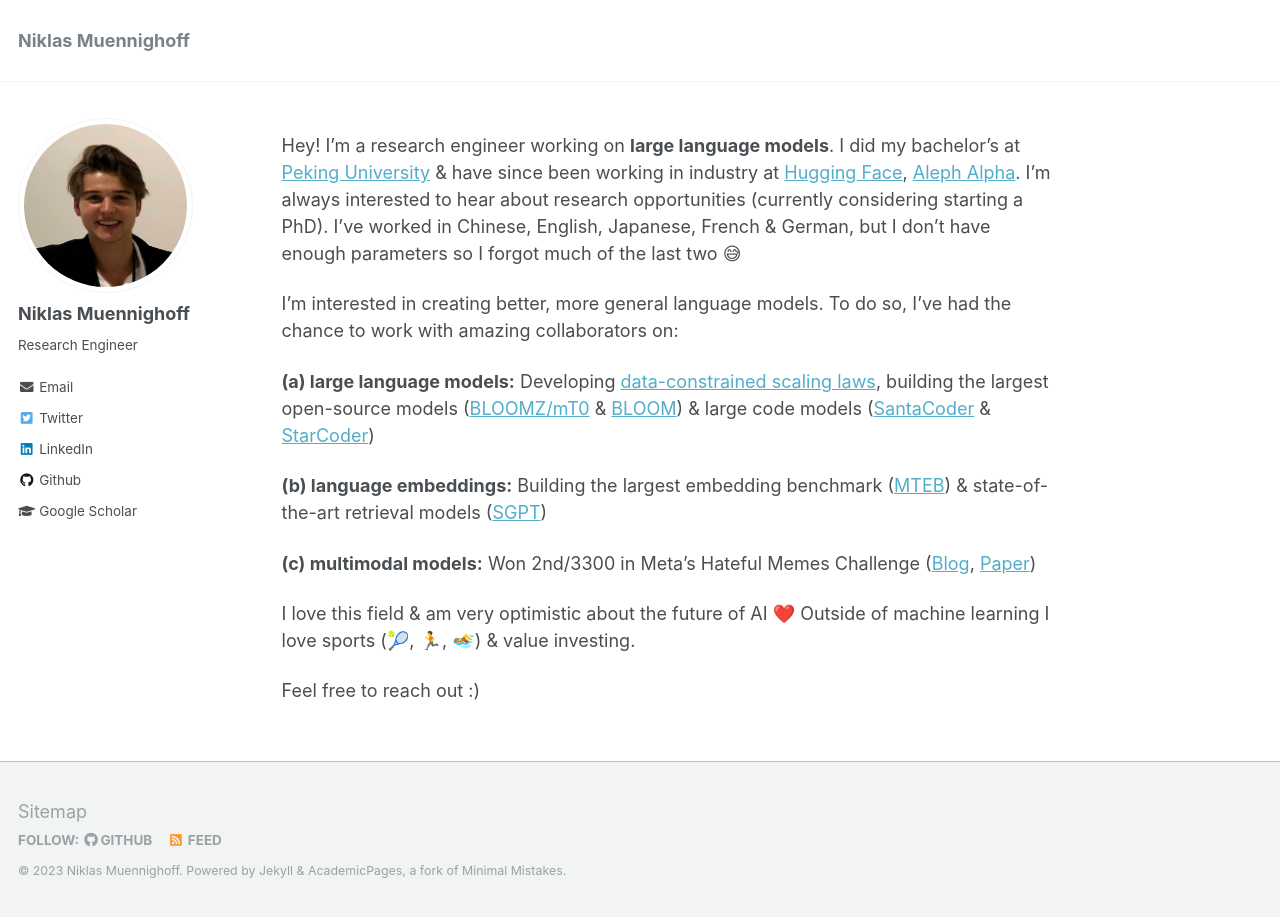
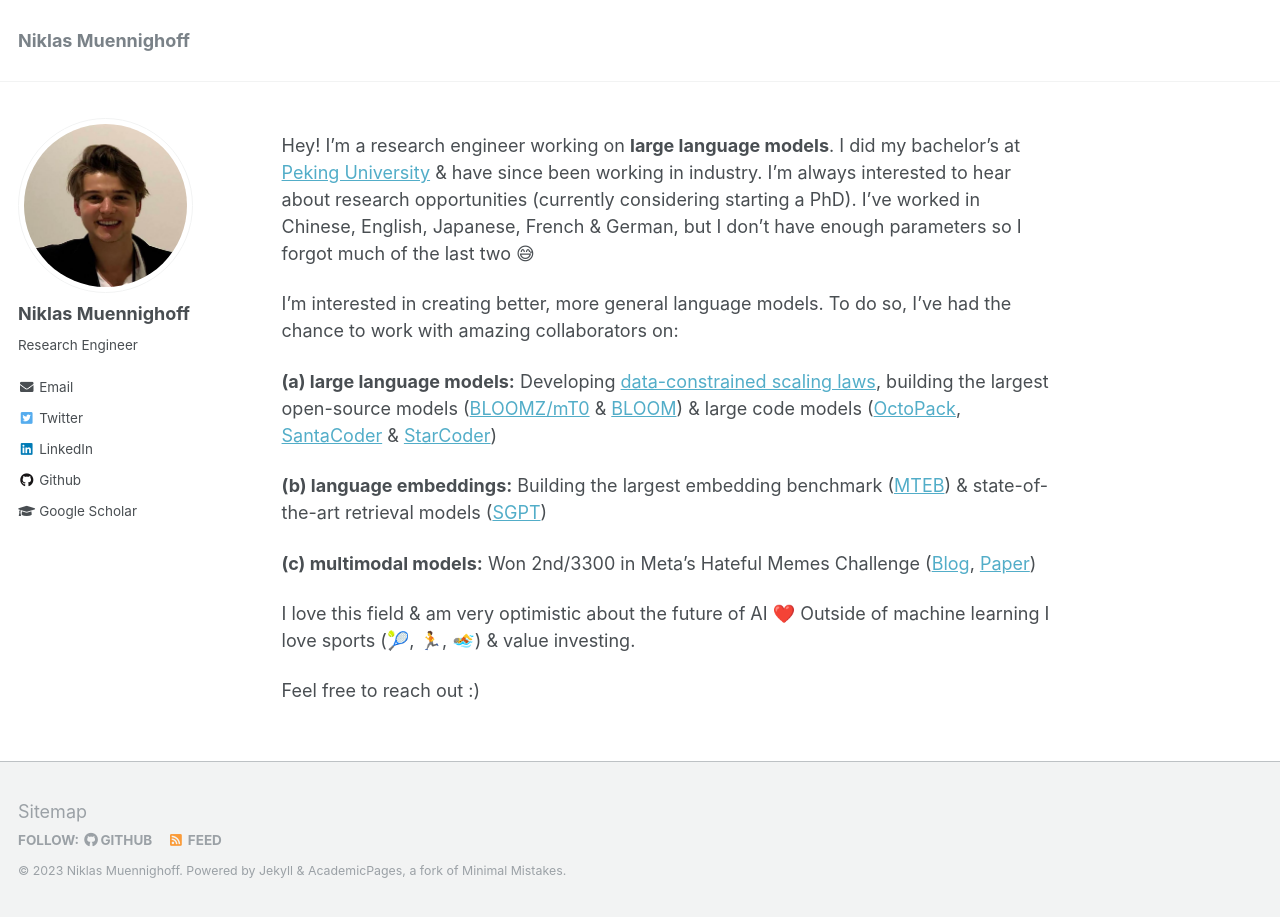
Before and after one commit to Muennighoff/Muennighoff.github.io, a Jekyll site: the page built from _pages/about.md, in a window 1280 px wide. Built offline with Jekyll 4.4.1, drawn with Linux system fonts in a browser that asks for light colours.

Commit message:
Update about.md

```diff
--- a/_pages/about.md
+++ b/_pages/about.md
@@ -9,11 +9,11 @@
   - /about.html
 ---
 
-Hey! I'm a research engineer working on **large language models**. I did my bachelor's at [Peking University](https://en.wikipedia.org/wiki/Peking_University) & have since been working in industry at [Hugging Face](https://huggingface.co/), [Aleph Alpha](https://www.aleph-alpha.com/). I'm always interested to hear about research opportunities (currently considering starting a PhD). I've worked in Chinese, English, Japanese, French & German, but I don't have enough parameters so I forgot much of the last two 😅
+Hey! I'm a research engineer working on **large language models**. I did my bachelor's at [Peking University](https://en.wikipedia.org/wiki/Peking_University) & have since been working in industry. I'm always interested to hear about research opportunities (currently considering starting a PhD). I've worked in Chinese, English, Japanese, French & German, but I don't have enough parameters so I forgot much of the last two 😅
 
 I'm interested in creating better, more general language models. To do so, I've had the chance to work with amazing collaborators on:
 
-**(a) large language models:** Developing [data-constrained scaling laws](https://arxiv.org/abs/2305.16264), building the largest open-source models ([BLOOMZ/mT0](https://arxiv.org/abs/2211.01786) & [BLOOM](https://arxiv.org/abs/2211.05100)) & large code models ([SantaCoder](https://arxiv.org/abs/2301.03988) & [StarCoder](https://arxiv.org/abs/2305.06161))
+**(a) large language models:** Developing [data-constrained scaling laws](https://arxiv.org/abs/2305.16264), building the largest open-source models ([BLOOMZ/mT0](https://arxiv.org/abs/2211.01786) & [BLOOM](https://arxiv.org/abs/2211.05100)) & large code models ([OctoPack](https://arxiv.org/abs/2308.07124), [SantaCoder](https://arxiv.org/abs/2301.03988) & [StarCoder](https://arxiv.org/abs/2305.06161))
 
 **(b) language embeddings:** Building the largest embedding benchmark ([MTEB](https://arxiv.org/abs/2210.07316)) & state-of-the-art retrieval models ([SGPT](https://arxiv.org/abs/2202.08904))
 
```
